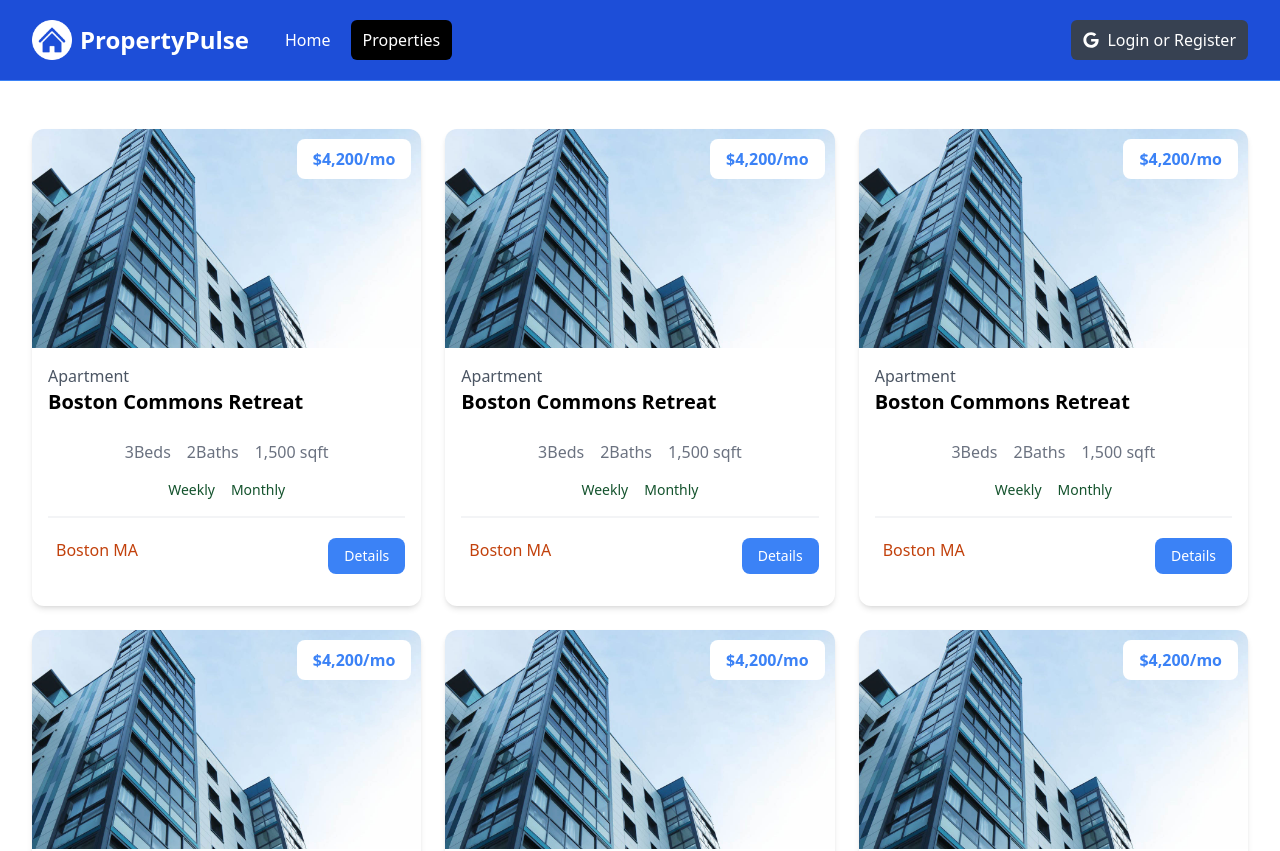
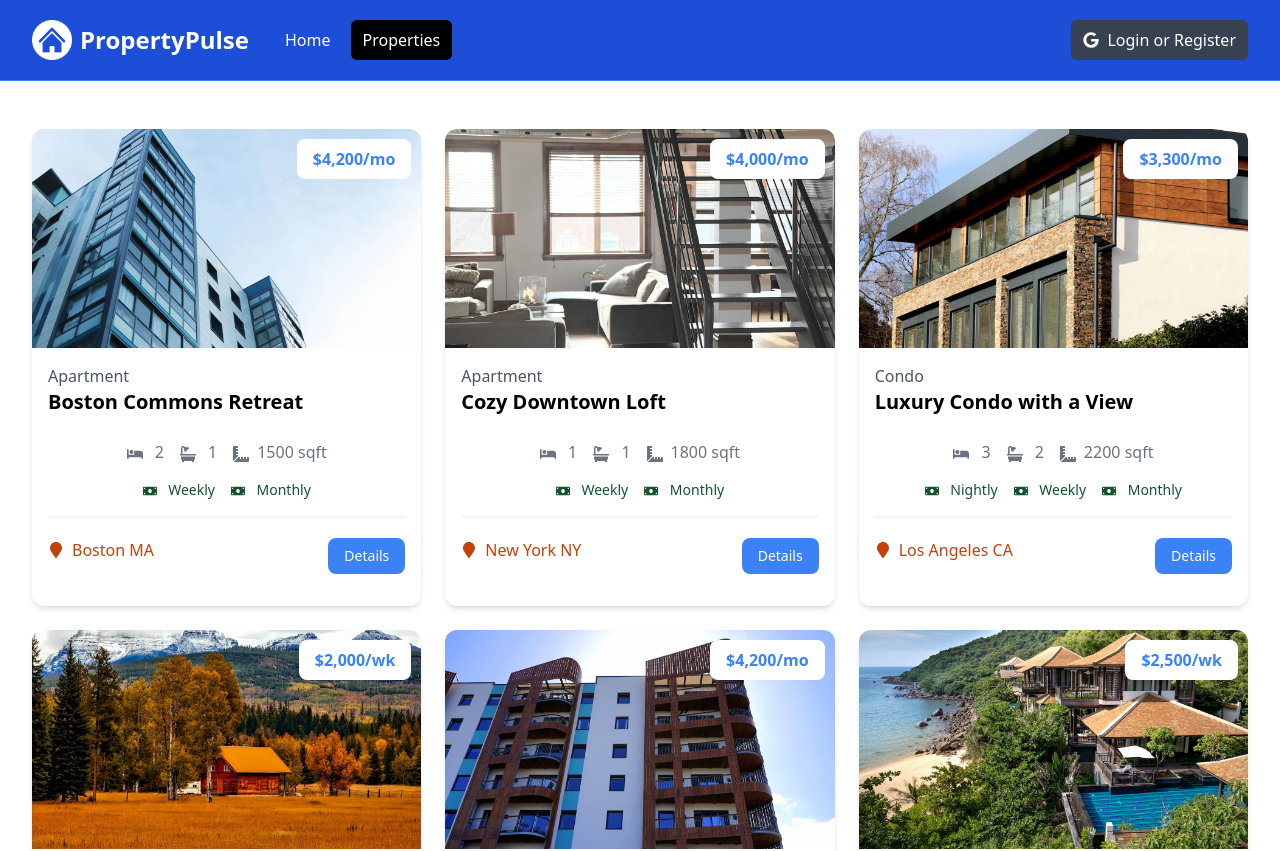
Before and after one commit to robertgicheha/Property-Pulse, a Next.js app: page /properties in a window 1280 px wide. Shown: the top 851 px of the page. Built offline with nearby package versions, Linux system fonts and the light colour scheme.

Commit message:
Property Card Dynamic Data

```diff
--- a/components/propertyCard.jsx
+++ b/components/propertyCard.jsx
@@ -1,53 +1,89 @@
-const propertyCard = () => {
+import Image from 'next/image'
+import Link from 'next/link'
+import {
+  FaBed,
+  FaBath,
+  FaRulerCombined,
+  FaMoneyBill,
+  FaMapMarker,
+} from 'react-icons/fa'
+
+const propertyCard = ({ property }) => {
+  const getRateDisplay = () => {
+    const { rates } = property
+    if (rates.monthly) {
+      return `${rates.monthly.toLocaleString()}/mo`
+    } else if (rates.weekly) {
+      return `${rates.weekly.toLocaleString()}/wk`
+    } else if (rates.nightly) {
+      return `${rates.nightly.toLocaleString()}/night`
+    }
+  }
   return (
     <div className='rounded-xl shadow-md relative'>
-      <img
-        src='images/properties/a1.jpg'
+      <Image
+        src={`/images/properties/${property.images[0]}`}
         alt=''
+        height={0}
+        width={0}
+        sizes='100vw'
         className='w-full h-auto rounded-t-xl'
       />
       <div className='p-4'>
         <div className='text-left md:text-center lg:text-left mb-6'>
-          <div className='text-gray-600'>Apartment</div>
-          <h3 className='text-xl font-bold'>Boston Commons Retreat</h3>
+          <div className='text-gray-600'>{property.type}</div>
+          <h3 className='text-xl font-bold'>{property.name}</h3>
         </div>
         <h3 className='absolute top-[10px] right-[10px] bg-white px-4 py-2 rounded-lg text-blue-500 font-bold text-right md:text-center lg:text-right'>
-          $4,200/mo
+          ${getRateDisplay()}
         </h3>
 
         <div className='flex justify-center gap-4 text-gray-500 mb-4'>
           <p>
-            <i className='fa-solid fa-bed'></i> 3
-            <span className='md:hidden lg:inline'>Beds</span>
+            <FaBed className='inline mr-2' /> {property.beds} {''}
+            <span className='md:hidden lg:inline'></span>
           </p>
           <p>
-            <i className='fa-solid fa-bath'></i> 2
-            <span className='md:hidden lg:inline'>Baths</span>
+            <FaBath className='inline mr-2' /> {property.baths} {''}
+            <span className='md:hidden lg:inline'></span>
           </p>
           <p>
-            <i className='fa-solid fa-ruler-combined'></i>
-            1,500 <span className='md:hidden lg:inline'>sqft</span>
+            <FaRulerCombined className='inline mr-2' />
+            {property.square_feet}{' '}
+            <span className='md:hidden lg:inline'>sqft</span>
           </p>
         </div>
 
         <div className='flex justify-center gap-4 text-green-900 text-sm mb-4'>
-          <p>
-            <i className='fa-solid fa-money-bill'></i> Weekly
-          </p>
-          <p>
-            <i className='fa-solid fa-money-bill'></i> Monthly
-          </p>
+          {property.rates.nightly && (
+            <p>
+              <FaMoneyBill className='inline mr-2' /> Nightly
+            </p>
+          )}
+          {property.rates.weekly && (
+            <p>
+              <FaMoneyBill className='inline mr-2' /> Weekly
+            </p>
+          )}
+          {property.rates.monthly && (
+            <p>
+              <FaMoneyBill className='inline mr-2' /> Monthly
+            </p>
+          )}
         </div>
 
         <div className='border border-gray-100 mb-5'></div>
 
         <div className='flex flex-col lg:flex-row justify-between mb-4'>
           <div className='flex align-middle gap-2 mb-4 lg:mb-0'>
-            <i className='fa-solid fa-location-dot text-lg text-orange-700'></i>
-            <span className='text-orange-700'> Boston MA </span>
+            <FaMapMarker className='text-orange-700 mt-1' />
+            <span className='text-orange-700'>
+              {' '}
+              {property.location.city} {property.location.state}
+            </span>
           </div>
           <a
-            href='property.html'
+            href={`/properties/${property._id}`}
             className='h-[36px] bg-blue-500 hover:bg-blue-600 text-white px-4 py-2 rounded-lg text-center text-sm'
           >
             Details
```
